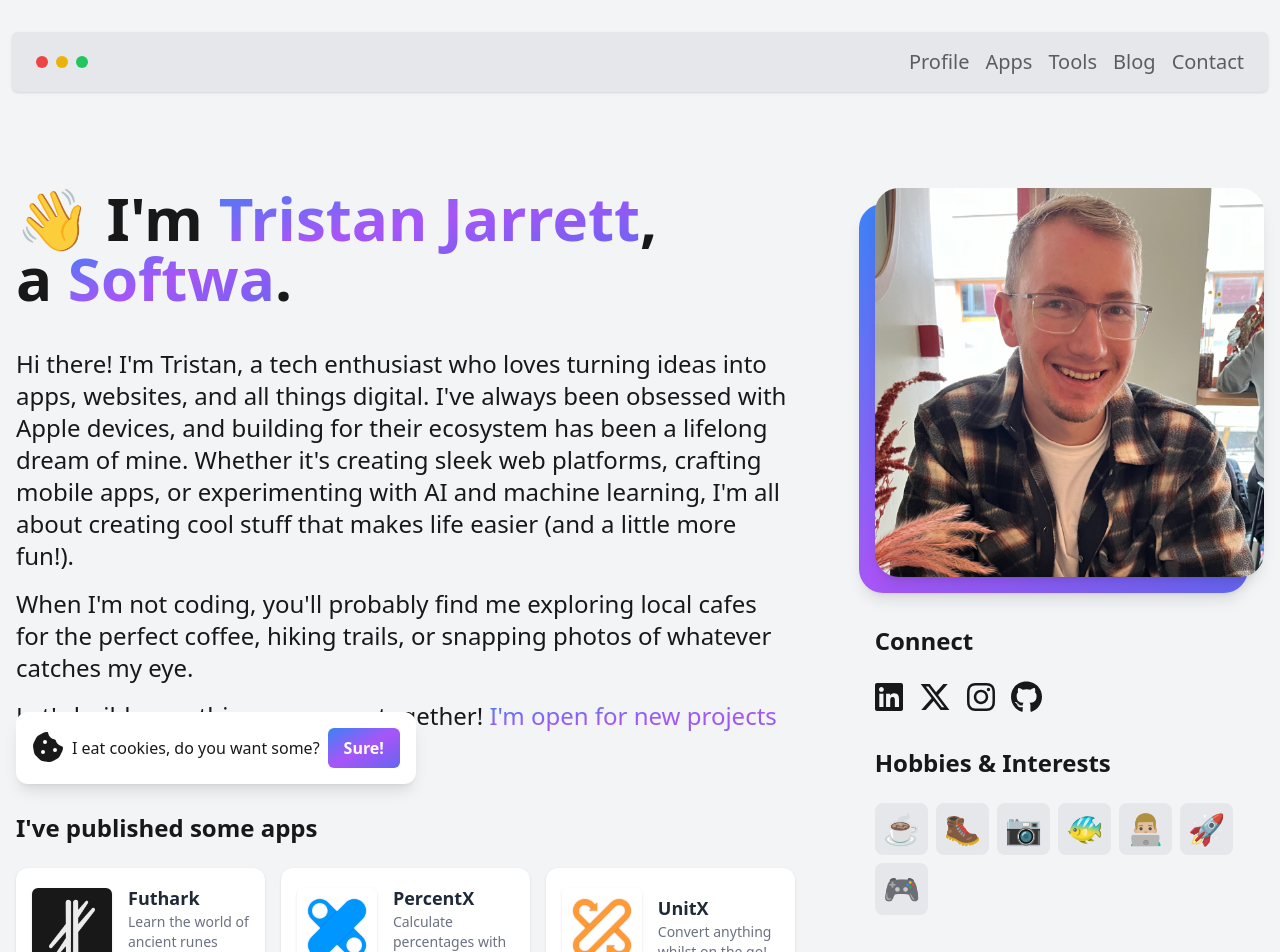
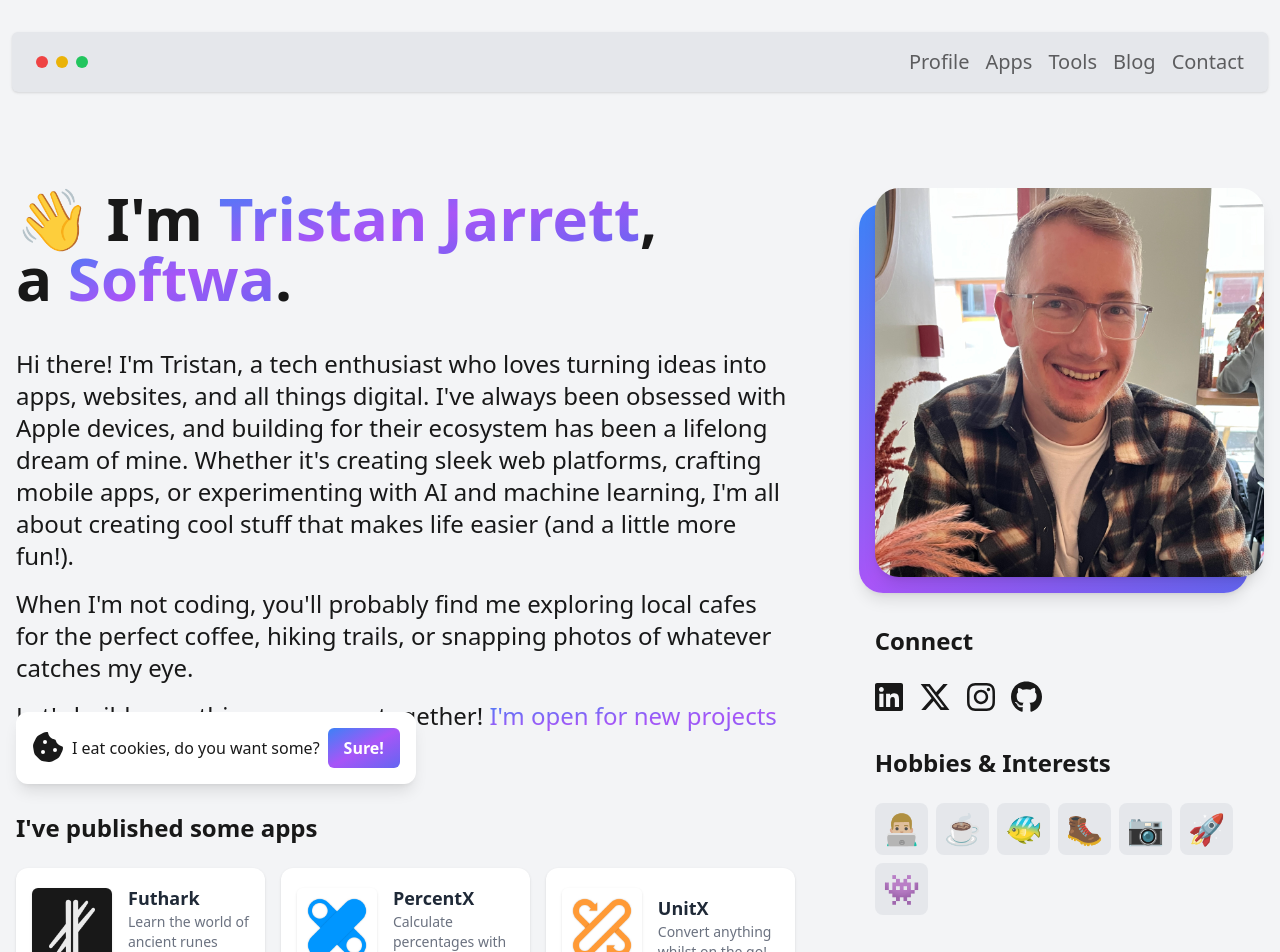
Before and after one commit to tristanjarrett/tristanjarrett_nextjs, a Next.js app: page / in a window 1280 px wide. Shown: the top 952 px of the page. Built offline with nearby package versions, Linux system fonts and the light colour scheme.

Commit message:
Update index.js

```diff
--- a/pages/index.js
+++ b/pages/index.js
@@ -35,13 +35,13 @@ const Home = () => {
   ];
 
   const hobbies = [
+    { name: "👨🏼‍💻" },
     { name: "☕️" },
+    { name: "🐠" },
     { name: "🥾" },
     { name: "📷" },
-    { name: "🐠" },
-    { name: "👨🏼‍💻" },
     { name: "🚀" },
-    { name: "🎮" },
+    { name: "👾" },
   ];
 
   const titles = ["Software Engineer", "App Developer", "Web Developer"];
```
